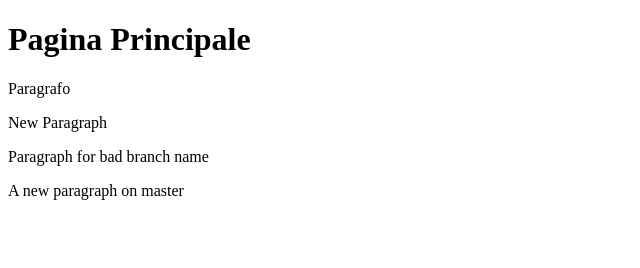
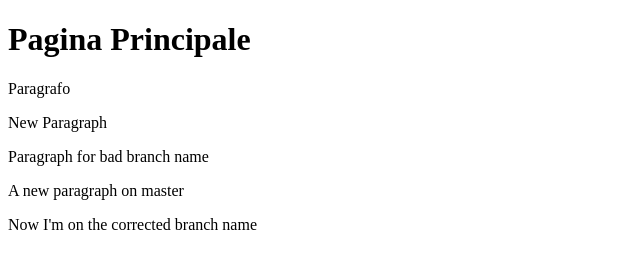
Before and after one commit to gputignano/gitpro, a website: page index.html in a window 1280 px wide. Shown: the whole page, without its empty margins (0-640 px from the left). Drawn offline with Linux system fonts and the light colour scheme.

Commit message:
I am adding more paragraphs

```diff
--- a/index.html
+++ b/index.html
@@ -12,5 +12,6 @@
   <p>New Paragraph</p>
   <p>Paragraph for bad branch name</p>
   <p>A new paragraph on master</p>
+  <p>Now I'm on the corrected branch name</p>
 </body>
 </html>
```
